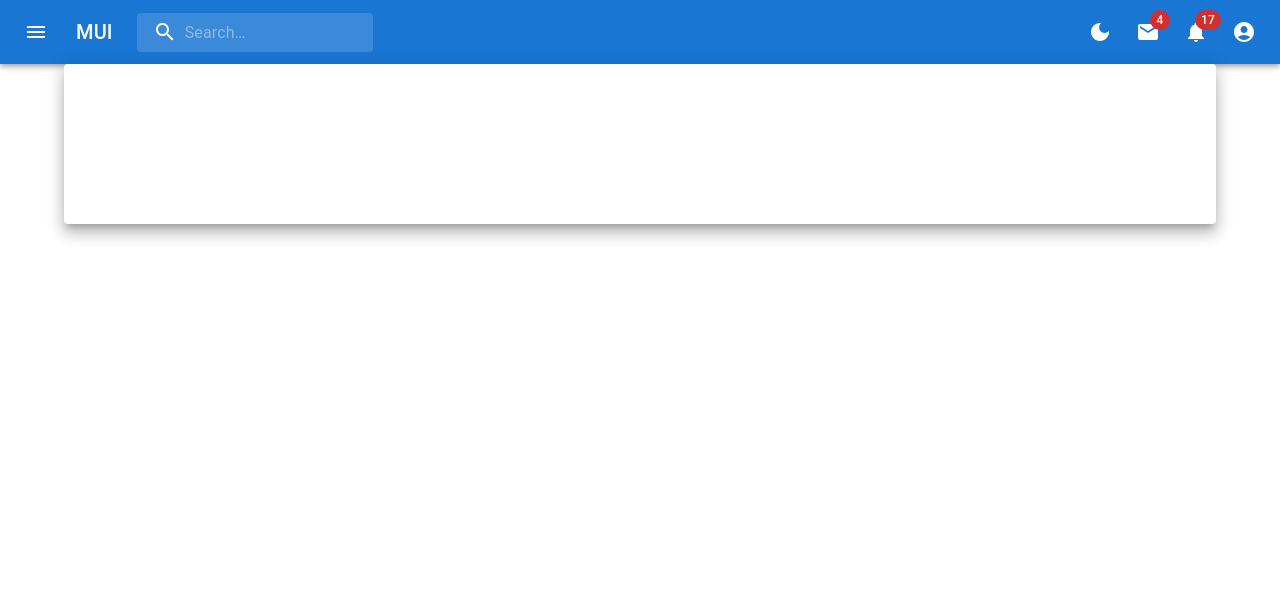
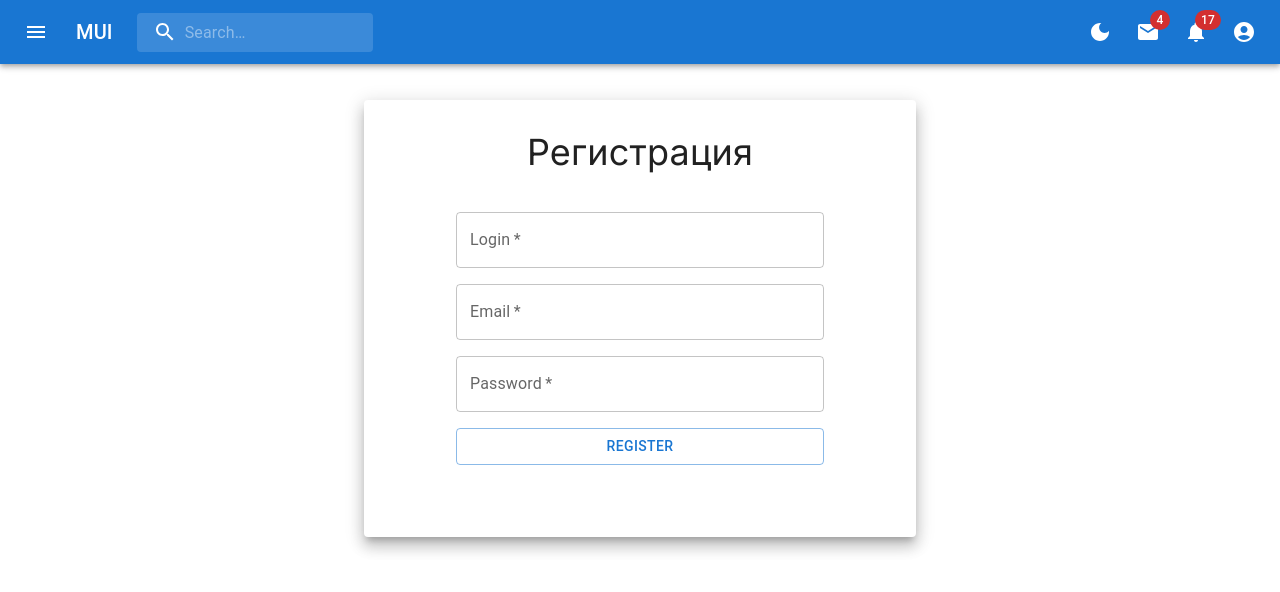
Before and after one commit to nagaev1/messanger-next-js, a Next.js app in the folder client/: page /reg in a window 1280 px wide. Shown: the top 592 px of the page. Built offline with nearby package versions, Linux system fonts and the light colour scheme.

Commit message:
added registration form

```diff
--- a/client/app/reg/page.jsx
+++ b/client/app/reg/page.jsx
@@ -2,11 +2,23 @@
 import Container from '@mui/material/Container'
 import Paper from '@mui/material/Paper';
 import TextField from '@mui/material/TextField';
+import Stack from '@mui/material/Stack';
+import Button from '@mui/material/Button';
 
 export default function () {
     return (
-        <Container maxWidth="lg">
-            <Paper elevation={10} sx={{ height: '20vh' }} />
+        <Container maxWidth="sm" className='mt-9'>
+            <Paper elevation={10} className=" w-full py-8"  >
+                <h1 className='text-center text-4xl'>Регистрация</h1>
+                <form action="/api/users" method="post" className='py-10'>
+                    <Stack spacing={2} className="min-w-max w-2/3 m-auto">
+                        <TextField label="Login" name="login" required/>
+                        <TextField label="Email" name="email" type="email" required/>
+                        <TextField label="Password" name="pass" type="password" required/>
+                        <Button type='submit' variant='outlined'>Register</Button>
+                    </Stack>
+                </form>
+            </Paper>
         </Container>
     )
 }
```
Also changed, not shown: 2 other files (tests, documents, lock files or other folders).
